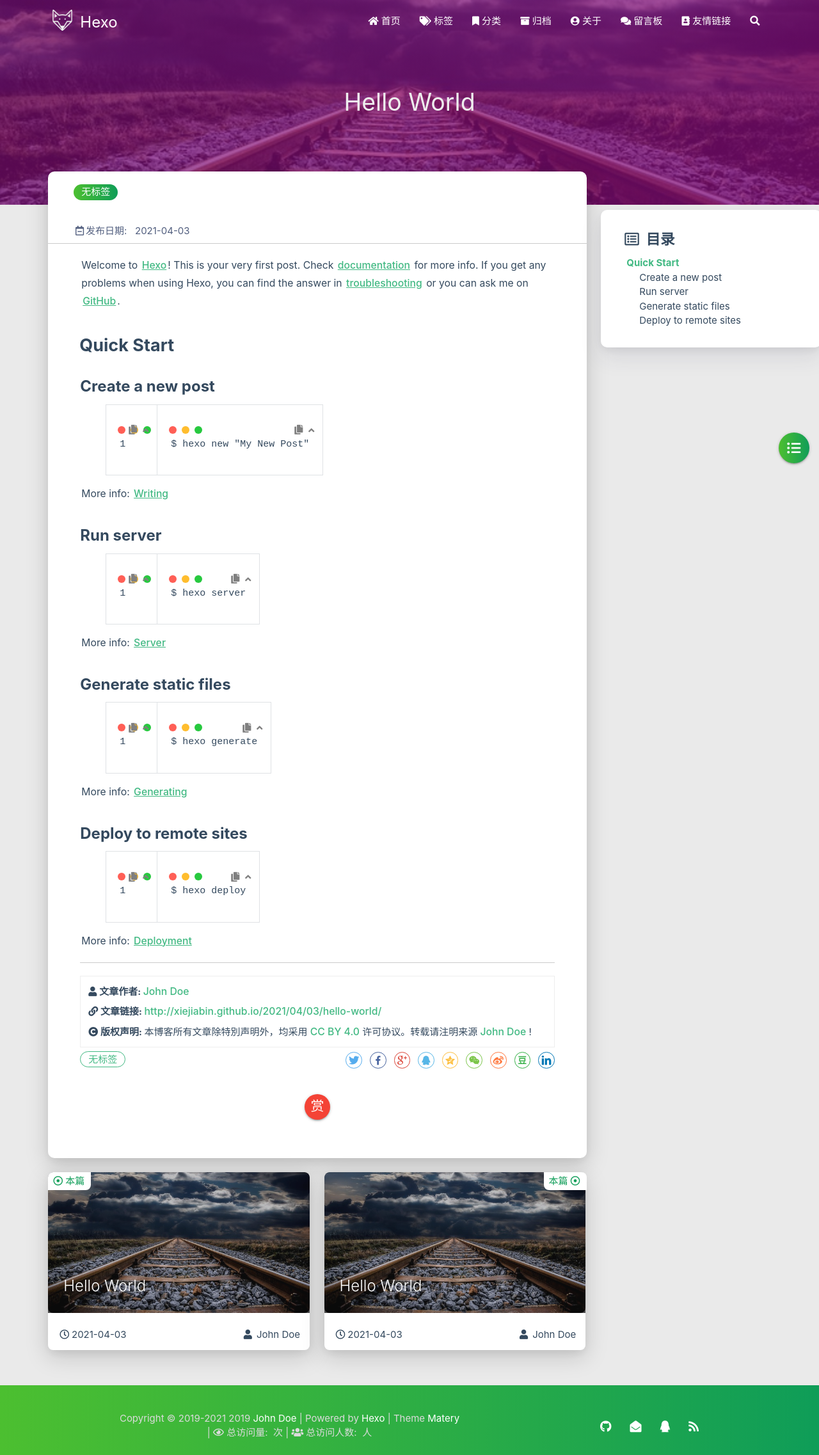
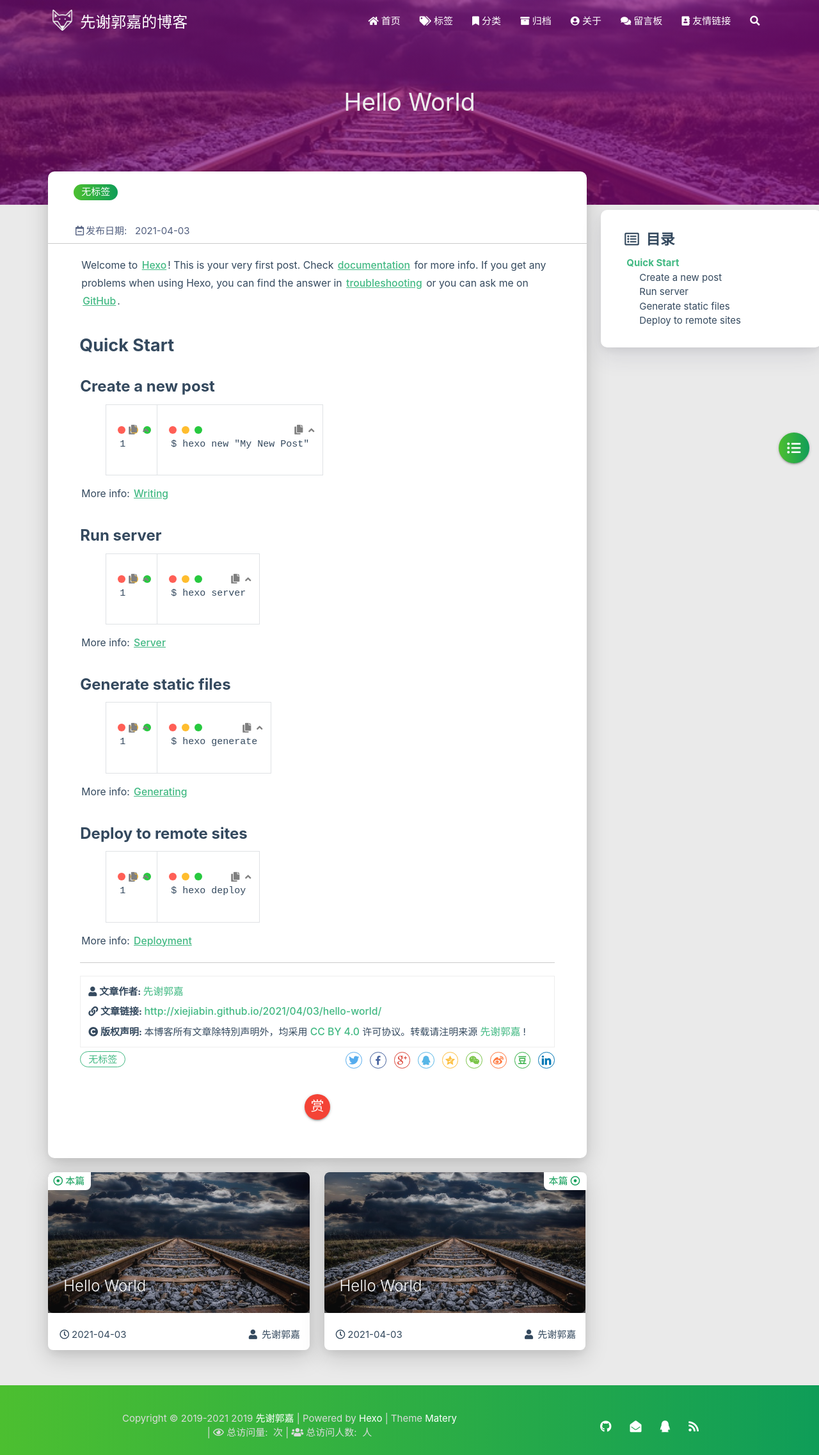
Before and after one commit to xiejiabin1/xiejiabin1.github.io, a plain HTML site: page 2021/04/03/hello-world/index.html in a window 1280 px wide. Shown: the whole page at 64% size. Drawn offline with Linux system fonts and the light colour scheme; some packages are replaced by stand-ins of ours; no server answers; a script that the page names is missing.

Commit message:
Site updated: 2021-04-03 18:38:27

```diff
--- a/2021/04/03/hello-world/index.html
+++ b/2021/04/03/hello-world/index.html
@@ -4,8 +4,8 @@
 
 <head>
     <meta charset="utf-8">
-    <meta name="keywords" content="Hello World, Hexo">
-    <meta name="description" content="">
+    <meta name="keywords" content="Hello World, 先谢郭嘉">
+    <meta name="description" content="Code changes the world">
     <meta http-equiv="X-UA-Compatible" content="IE=edge">
     <meta name="viewport" content="width=device-width, initial-scale=1.0, user-scalable=no">
     <meta name="renderer" content="webkit|ie-stand|ie-comp">
@@ -16,7 +16,7 @@
     <!-- Global site tag (gtag.js) - Google Analytics -->
 
 
-    <title>Hello World | Hexo</title>
+    <title>Hello World | 先谢郭嘉的博客</title>
     <link rel="icon" type="image/png" href="/favicon.png">
 
     <link rel="stylesheet" type="text/css" href="/libs/awesome/css/all.css">
@@ -43,7 +43,7 @@
 
                     <img src="/medias/logo.png" class="logo-img" alt="LOGO">
 
-                    <span class="logo-span">Hexo</span>
+                    <span class="logo-span">先谢郭嘉的博客</span>
                 </a>
             </div>
 
@@ -142,10 +142,10 @@
 
         <img src="/medias/logo.png" class="logo-img circle responsive-img">
 
-        <div class="logo-name">Hexo</div>
+        <div class="logo-name">先谢郭嘉的博客</div>
         <div class="logo-desc">
 
-            Never really desperate, only the lost of the soul.
+            Code changes the world
 
         </div>
     </div>
@@ -493,7 +493,7 @@
                     </i>
                 </span>
                 <span class="reprint-info">
-                    <a href="/about" rel="external nofollow noreferrer">John Doe</a>
+                    <a href="/about" rel="external nofollow noreferrer">先谢郭嘉</a>
                 </span>
             </div>
             <div class="reprint__type">
@@ -516,7 +516,7 @@
                     本博客所有文章除特別声明外，均采用
                     <a href="https://creativecommons.org/licenses/by/4.0/deed.zh" rel="external nofollow noreferrer" target="_blank">CC BY 4.0</a>
                     许可协议。转载请注明来源
-                    <a href="/about" target="_blank">John Doe</a>
+                    <a href="/about" target="_blank">先谢郭嘉</a>
                     !
                 </span>
             </div>
@@ -737,7 +737,7 @@
                         <span class="publish-author">
 
                             <i class="fas fa-user fa-fw"></i>
-                            John Doe
+                            先谢郭嘉
 
                         </span>
                     </div>
@@ -775,7 +775,7 @@
                         <span class="publish-author">
 
                             <i class="fas fa-user fa-fw"></i>
-                            John Doe
+                            先谢郭嘉
 
                         </span>
                     </div>
@@ -974,7 +974,7 @@
                 <span id="year">2019-2021</span>
 
             <span id="year">2019</span>
-            <a href="/about" target="_blank">John Doe</a>
+            <a href="/about" target="_blank">先谢郭嘉</a>
             |&nbsp;Powered by&nbsp;<a href="https://hexo.io/" target="_blank">Hexo</a>
             |&nbsp;Theme&nbsp;<a href="https://github.com/blinkfox/hexo-theme-matery" target="_blank">Matery</a>
             <br>
```
Also changed, not shown: archives/2021/04/index.html (+8 -8 lines), archives/2021/index.html (+8 -8 lines), archives/index.html (+8 -8 lines), index.html (+8 -8 lines).
